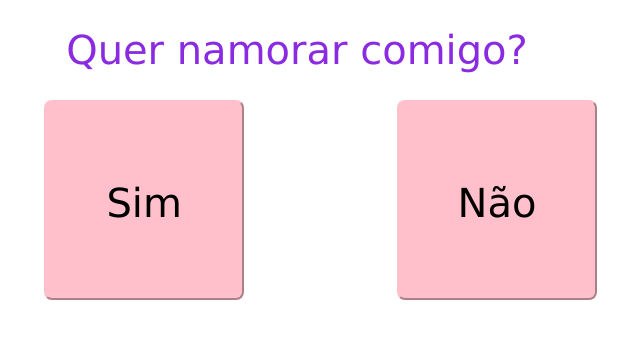
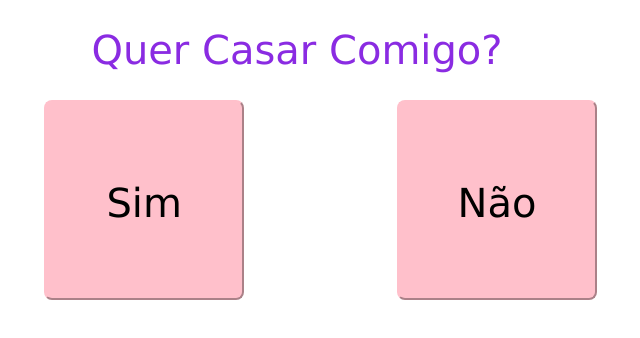
Before and after one commit to GABRIELXPGT/pedido-de-namoro, a plain HTML site: page index.html in a window 1280 px wide. Shown: the whole page, without its empty margins (343-983 px from the left). Drawn offline with Linux system fonts and the light colour scheme.

Commit message:
atualizado

```diff
--- a/index.html
+++ b/index.html
@@ -6,7 +6,7 @@
     <meta name="viewport" content="width=device-width, initial-scale=1.0">
     <title>pedido de namoro</title>
 </head>
-<h1 class=" titulo"> Quer namorar comigo? </h1>
+<h1 class=" titulo"> Quer Casar Comigo? </h1>
 <a href=""><button class="sim" onclick="clica()"> Sim </button> </a>
 <button class="não" onmouseenter="passou()" onclick="clicou()"> Não</button>
 <style>
```
